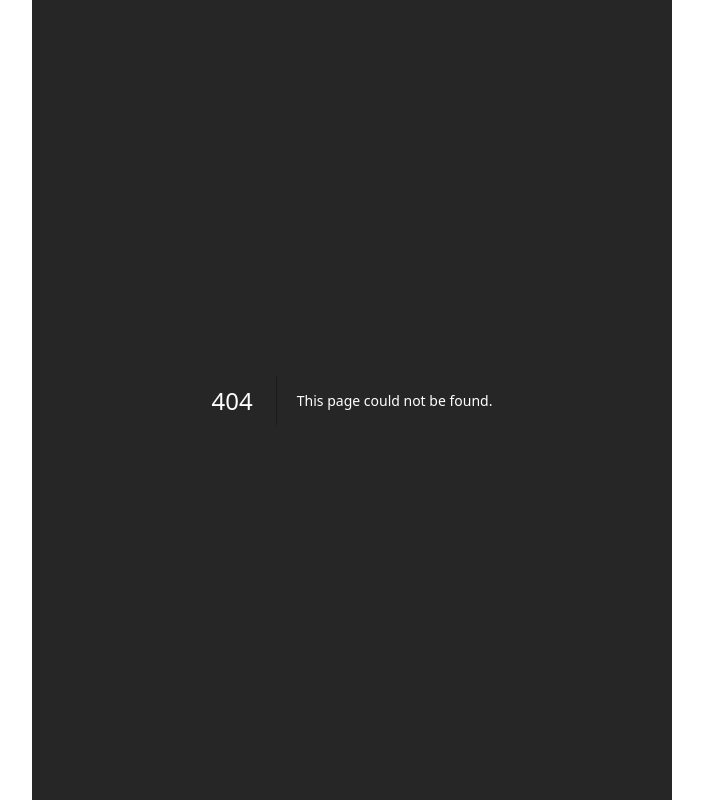
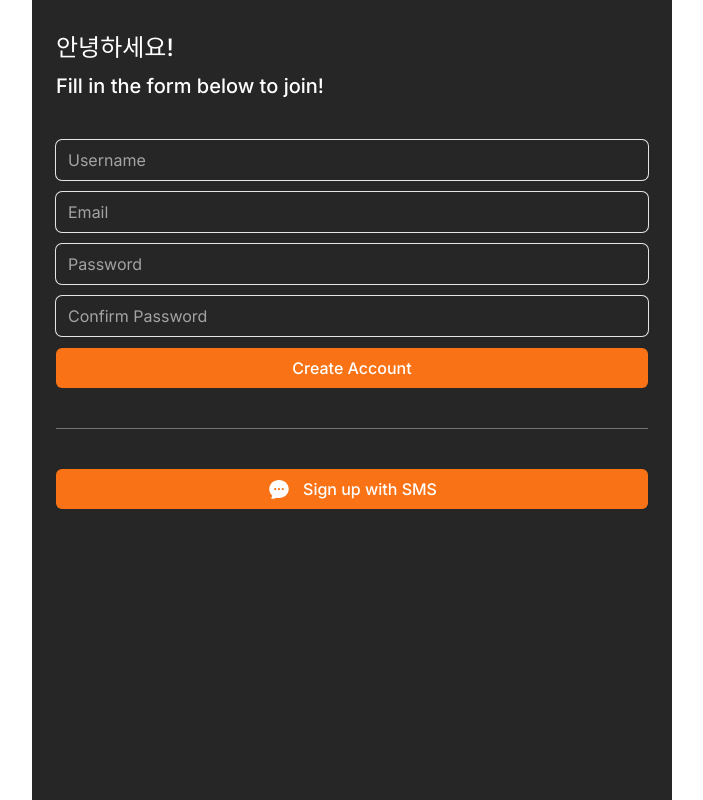
Before and after one commit to Samuel-0930/carrot-market-reload, a Next.js app: page /create-account in a window 1280 px wide. Before the commit this address had no page. Shown: the whole page, without its empty margins (288-991 px from the left). Built offline with nearby package versions, Linux system fonts and the light colour scheme.

Commit message:
[#4.2] Form Components

```diff
--- /dev/null
+++ b/app/create-account/page.tsx
@@ -0,0 +1,62 @@
+import FormButton from '@/components/form-btn';
+import FormInput from '@/components/form-input';
+import { ChatBubbleOvalLeftEllipsisIcon } from '@heroicons/react/24/solid';
+import Link from 'next/link';
+
+type Props = {
+	// props의 타입 정의
+};
+
+const CreateAccount: React.FC<Props> = () => {
+	return (
+		<div className='flex flex-col gap-10 py-8 px-6'>
+			<div className='flex flex-col gap-2 *:font-medium'>
+				<h1 className='text-2xl'>안녕하세요!</h1>
+				<h2 className='text-xl'>Fill in the form below to join!</h2>
+			</div>
+			<form className='flex flex-col gap-3'>
+				<FormInput
+					type='text'
+					placeholder='Username'
+					required
+					errors={[]}
+				/>
+				<FormInput
+					type='email'
+					placeholder='Email'
+					required
+					errors={[]}
+				/>
+				<FormInput
+					type='password'
+					placeholder='Password'
+					required
+					errors={[]}
+				/>
+				<FormInput
+					type='password'
+					placeholder='Confirm Password'
+					required
+					errors={[]}
+				/>
+				<FormButton
+					loading={false}
+					text='Create Account'
+				/>
+			</form>
+			<div className='w-full h-px bg-neutral-500' />
+			<div>
+				<Link
+					href='/sms'
+					className='primary-btn flex h-10 items-center justify-center gap-3'>
+					<span>
+						<ChatBubbleOvalLeftEllipsisIcon className='size-6' />
+					</span>
+					<span>Sign up with SMS</span>
+				</Link>
+			</div>
+		</div>
+	);
+};
+
+export default CreateAccount;
--- a/app/globals.css
+++ b/app/globals.css
@@ -15,7 +15,7 @@
 }
 
 @layer components {
-	.btn {
-		@apply w-full bg-black h-10 text-white rounded-sexy-name mt-tomato;
+	.primary-btn {
+		@apply w-full bg-orange-500 text-white font-medium rounded-md text-center transition-colors hover:bg-orange-400;
 	}
 }
--- a/app/layout.tsx
+++ b/app/layout.tsx
@@ -17,7 +17,7 @@ export default function RootLayout({
 	return (
 		<html lang='en'>
 			<body
-				className={`${inter.className} bg-neutral-800 text-white max-w-screen-sm mx-auto`}>
+				className={`${inter.className} bg-neutral-800 h-screen text-white max-w-screen-sm mx-auto`}>
 				{children}
 			</body>
 		</html>
--- a/app/page.tsx
+++ b/app/page.tsx
@@ -11,7 +11,7 @@ export default function Home() {
 			<div className='flex flex-col items-center gap-3 w-full'>
 				<Link
 					href='/create-account'
-					className='w-full bg-orange-500 text-white text-lg font-medium py-2.5 rounded-md text-center transition-colors hover:bg-orange-400'>
+					className='primary-btn py-2.5 text-lg'>
 					시작하기
 				</Link>
 				<div className='flex gap-2'>
--- /dev/null
+++ b/components/form-btn.tsx
@@ -0,0 +1,17 @@
+type Props = {
+	// props의 타입 정의
+	loading: boolean;
+	text: string;
+};
+
+const FormButton: React.FC<Props> = ({ loading, text }) => {
+	return (
+		<button
+			disabled={loading}
+			className='primary-btn h-10 disabled:bg-neutral-400 disabled:text-neutral-300 disabled:cursor-not-allowed'>
+			{loading ? 'Loading...' : text}
+		</button>
+	);
+};
+
+export default FormButton;
--- /dev/null
+++ b/components/form-input.tsx
@@ -0,0 +1,34 @@
+type Props = {
+	// props의 타입 정의
+	type: string;
+	placeholder: string;
+	required: boolean;
+	errors: string[];
+};
+
+const FormInput: React.FC<Props> = ({
+	type,
+	placeholder,
+	required,
+	errors,
+}) => {
+	return (
+		<div className='flex flex-col gap-2'>
+			<input
+				type={type}
+				placeholder={placeholder}
+				required={required}
+				className='bg-transparent rounded-md w-full h-10 focus:outline-none ring-1 focus:ring-3 transition ring-neutral-200 focus:ring-orange-500 border-none placeholder:text-neutral-400'
+			/>
+			{errors.map((error, index) => (
+				<span
+					key={index}
+					className='text-red-500 font-medium'>
+					{errors}
+				</span>
+			))}
+		</div>
+	);
+};
+
+export default FormInput;
--- a/package.json
+++ b/package.json
@@ -9,6 +9,7 @@
     "lint": "next lint"
   },
   "dependencies": {
+    "@heroicons/react": "^2.1.3",
     "@tailwindcss/forms": "^0.5.7",
     "next": "14.2.3",
     "react": "^18",
```
Also changed, not shown: app/login/page.tsx (added), 1 other file (tests, documents, lock files or other folders).
